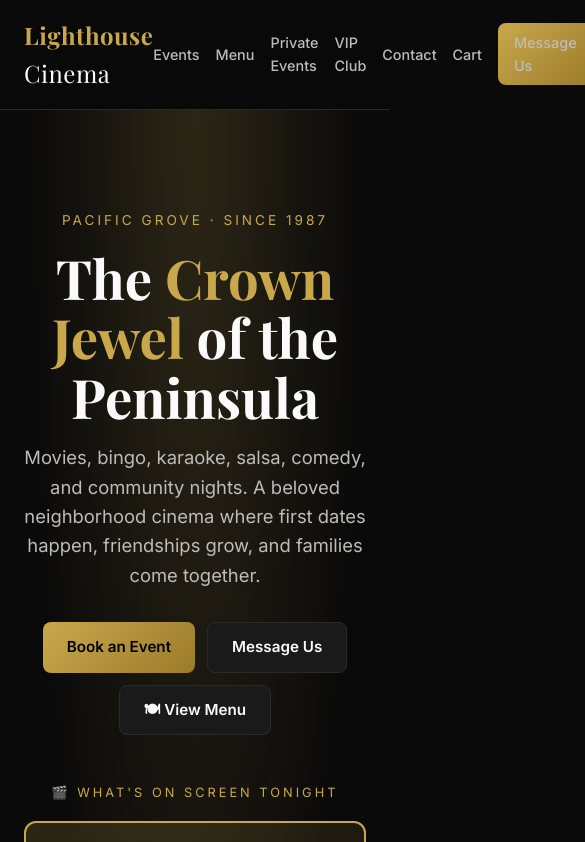
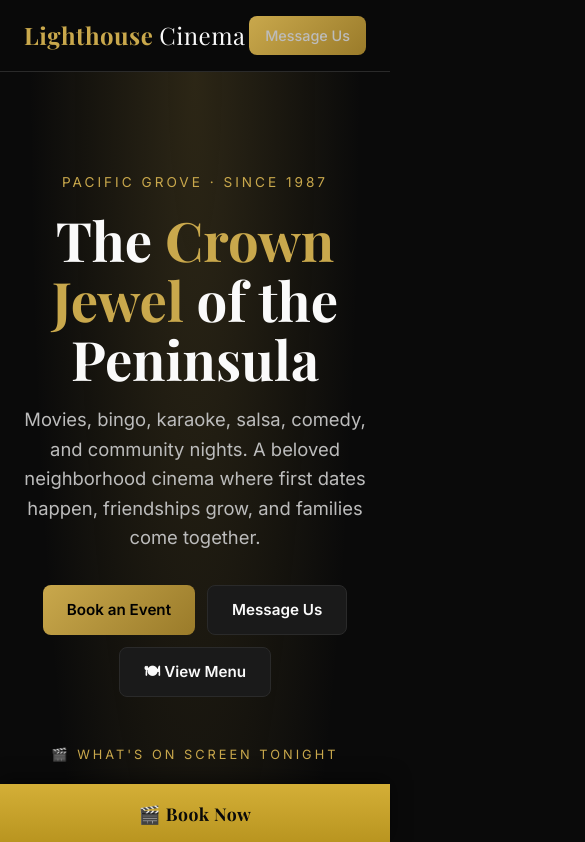
Before and after one commit to lighthousecinemapg-cyber/lighthouse-cinema, a Next.js app: page / in a window 390 px wide. Shown: the top 842 px of the page, 585 px wide, since content can reach past the window. Built offline with nearby package versions, Linux system fonts and the light colour scheme; no server answers.

Commit message:
feat: mobile sticky Book Now CTA styles

```diff
--- a/app/globals.css
+++ b/app/globals.css
@@ -447,3 +447,28 @@ th {
     transition-duration: 0.01ms !important;
   }
 }
+
+
+/* ============ MOBILE STICKY BOOK NOW CTA ============ */
+.mobile-sticky-cta { display: none; }
+@media (max-width: 760px) {
+  .header-nav a:not(.btn) { display: none; }
+  main { padding-bottom: 96px; }
+  .mobile-sticky-cta {
+    display: block;
+    position: fixed;
+    left: 0; right: 0; bottom: 0;
+    background: linear-gradient(180deg, #d4af37, #b8941f);
+    color: #0a0a0a !important;
+    text-align: center;
+    font-family: 'Playfair Display', serif;
+    font-weight: 700;
+    font-size: 1.1rem;
+    padding: 16px;
+    text-decoration: none;
+    box-shadow: 0 -4px 20px rgba(0,0,0,0.5);
+    z-index: 9999;
+    letter-spacing: 0.5px;
+  }
+  .mobile-sticky-cta:hover { background: linear-gradient(180deg, #e8bf47, #c8a424); }
+}
```
